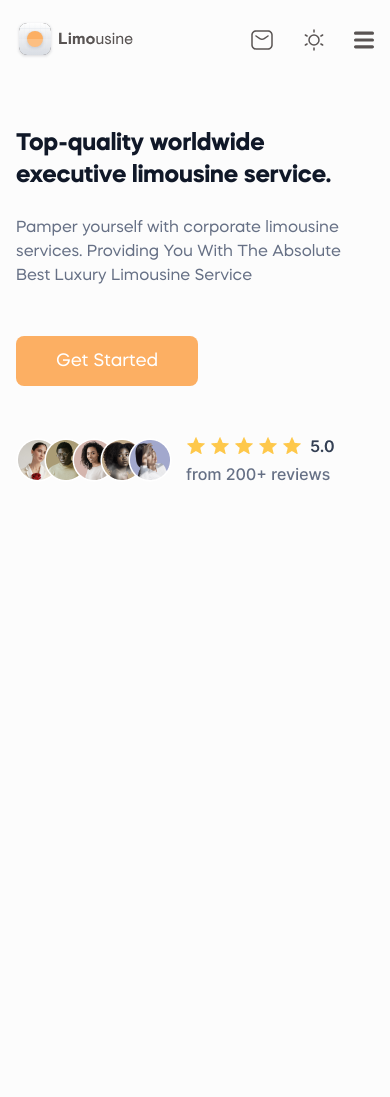
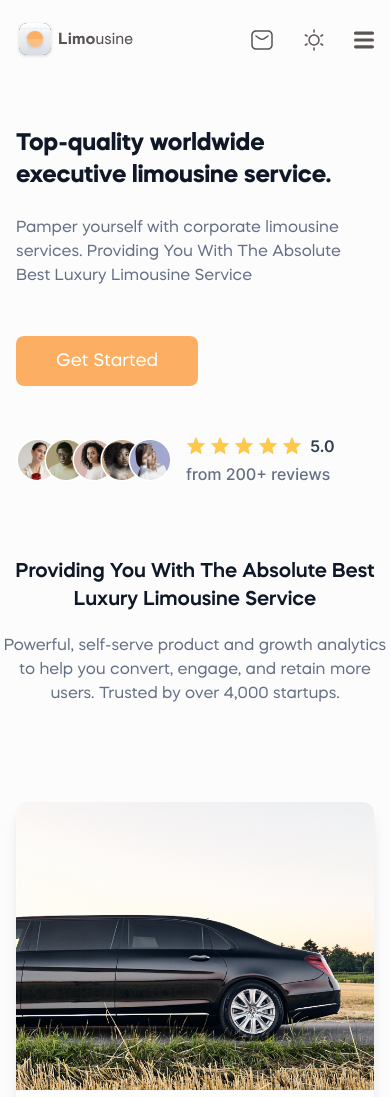
Before and after one commit to mistyjack/temp-limo, a Next.js app: page / in a window 390 px wide. Shown: the top 1097 px of the page. Before the commit the page ends 844 px from the top, so only its background shows below. Built offline with nearby package versions, Linux system fonts and the light colour scheme.

Commit message:
Add section 2

```diff
--- a/components/home/Hero.tsx
+++ b/components/home/Hero.tsx
@@ -5,16 +5,17 @@ import { FC } from "react";
 
 const Hero: FC = () => {
   return (
-    <div className="relative max-w-screen-2xl mx-auto overflow-x-clip">
+    <section id="hero">
+      <div className="relative max-w-screen-2xl mx-auto overflow-x-clip mt-12 xl:mt-16">
         <div className="custom-container flex gap-4 justify-between items-center">
-        <div className={`${styles.hero_text_content} mt-12 md:mt-0`}>
+          <div className={`${styles.hero_text_content}`}>
             <h1 className="h1">
               Top-quality worldwide executive limousine service.
             </h1>
-          <h2 className="max-w-480 text-txt-sec dark:text-txt-sec-dm text-base sm:text-xl mb-12">
+            <p className="max-w-480 text-sec text-base sm:text-xl mb-12">
               Pamper yourself with corporate limousine services. Providing You
               With The Absolute Best Luxury Limousine Service
-          </h2>
+            </p>
             <Link href="/sign-up">
               <button className="btn btn-xl btn-primary font-medium text-lg leading-none">
                 Get Started
@@ -49,6 +50,7 @@ const Hero: FC = () => {
           </div>
         </div>
       </div>
+    </section>
   );
 };
 
--- /dev/null
+++ b/components/home/Section2.tsx
@@ -0,0 +1,102 @@
+import FeaturedEmailIcon from "@components/icon/FeaturedEmail";
+import Image from "next/image";
+import { FC, ReactNode } from "react";
+
+const data: IPictureTextGrid[] = [
+  {
+    title: "Share team inboxes",
+    content:
+      "Whether you have a team of 2 or 200, our shared team inboxes keep everyone on the same page and in the loop. Leverage automation to move fast, while always giving customers a human, helpful experience.",
+    image: "/picture-1.png",
+    icon: <FeaturedEmailIcon />,
+  },
+  {
+    title: "Share team inboxes",
+    content:
+      "Whether you have a team of 2 or 200, our shared team inboxes keep everyone on the same page and in the loop. Leverage automation to move fast, while always giving customers a human, helpful experience.",
+    image: "/picture-2.png",
+    icon: <FeaturedEmailIcon />,
+    reverse: true,
+  },
+];
+
+const Section2: FC = () => {
+  return (
+    <section id="section-2" className="pt-16 md:pt-48 pb-24">
+      <div className="custom-container-no-p">
+        <div className="max-w-768 mx-auto text-center mb-24">
+          <h2 className="text-xl md:text-4xl md:leading-54 font-semibold mb-5">
+            Providing You With The Absolute Best Luxury Limousine Service
+          </h2>
+          <p className="text-sec text-base sm:text-xl">
+            Powerful, self-serve product and growth analytics to help you
+            convert, engage, and retain more users. Trusted by over 4,000
+            startups.
+          </p>
+        </div>
+
+        {data.map((item, index) => (
+          <div
+            key={`${item.title}-${index}`}
+            className={`px-4 md:px-0 text-center md:text-left ${data.length - 1 !== index ? "mb-20" : ""}`}
+          >
+            <PictureTextGrid
+              title={item.title}
+              content={item.content}
+              image={item.image}
+              icon={item.icon}
+              reverse={item.reverse}
+            />
+          </div>
+        ))}
+      </div>
+    </section>
+  );
+};
+
+export default Section2;
+
+interface IPictureTextGrid {
+  image: string;
+  icon: ReactNode;
+  title: string;
+  content: string;
+  reverse?: boolean;
+}
+
+const PictureTextGrid: FC<IPictureTextGrid> = ({
+  image,
+  icon,
+  title,
+  content,
+  reverse = false,
+}) => {
+  return (
+    <div
+      className={`shadow-lg rounded-xl overflow-hidden md:shadow-none md:flex md:items-center md:gap-12 lg:gap-20 ${
+        reverse ? "md:flex-row-reverse" : ""
+      }`}
+    >
+      <div
+        className={`md:w-1/2 h-72 sm:h-543 relative ${
+          reverse ? "md:rounded-l-3xl" : "md:rounded-r-3xl"
+        } overflow-hidden`}
+      >
+        <Image
+          className="transition-all duration-700 hover:scale-125"
+          src={image}
+          alt="Limo"
+          layout="fill"
+          objectFit="cover"
+        />
+      </div>
+      <div className={`md:w-1/2 p-4 ${reverse ? "md:pl-12 lg:pl-20" : ""}`}>
+        {icon}
+        <h3 className="text-3xl font-semibold mt-2 md:mt-6 mb-4 text-pry leading-50">
+          {title}
+        </h3>
+        <div className="text-lg text-sec max-w-560 mx-auto md:mx-0">{content}</div>
+      </div>
+    </div>
+  );
+};
--- /dev/null
+++ b/components/icon/FeaturedEmail.tsx
@@ -0,0 +1,34 @@
+import { FC } from "react";
+
+const FeaturedEmailIcon: FC = () => {
+  return (
+    <svg
+      className="mx-auto md:mx-0"
+      width="56"
+      height="57"
+      viewBox="0 0 56 57"
+      fill="none"
+      xmlns="http://www.w3.org/2000/svg"
+    >
+      <rect x="4" y="4.5" width="48" height="48" rx="24" fill="#FFF5EB" />
+      <path
+        d="M38 22.5C38 21.4 37.1 20.5 36 20.5H20C18.9 20.5 18 21.4 18 22.5M38 22.5V34.5C38 35.6 37.1 36.5 36 36.5H20C18.9 36.5 18 35.6 18 34.5V22.5M38 22.5L28 29.5L18 22.5"
+        stroke="#FCAF63"
+        stroke-width="2"
+        stroke-linecap="round"
+        stroke-linejoin="round"
+      />
+      <rect
+        x="4"
+        y="4.5"
+        width="48"
+        height="48"
+        rx="24"
+        stroke="#FFFAF5"
+        stroke-width="8"
+      />
+    </svg>
+  );
+};
+
+export default FeaturedEmailIcon;
--- a/pages/index.tsx
+++ b/pages/index.tsx
@@ -1,4 +1,5 @@
 import Hero from "@components/home/Hero";
+import Section2 from "@components/home/Section2";
 import type { NextPage } from "next";
 import Head from "next/head";
 
@@ -12,6 +13,7 @@ const Home: NextPage = () => {
 
       <main>
         <Hero />
+        <Section2 />
       </main>
     </div>
   );
--- a/styles/_typography.css
+++ b/styles/_typography.css
@@ -30,7 +30,6 @@
   font-display: swap;
 }
 
-
 @font-face {
   font-family: "Visuelt Pro";
   src: url("/fonts/VisueltPro/VisueltPro-Bold.ttf");
@@ -55,6 +54,14 @@
   font-display: swap;
 }
 
+.text-pry {
+  @apply text-txt-pry dark:text-txt-pry-dm;
+}
+
+.text-sec {
+  @apply text-txt-sec dark:text-txt-sec-dm;
+}
+
 .h1 {
-  @apply text-2xl md:text-3xl lg:text-5xl xl:text-6xl text-txt-pry dark:text-txt-pry-dm font-bold xl:leading-74 mb-6;
+  @apply text-2xl md:text-3xl lg:text-5xl xl:text-6xl text-pry font-bold xl:leading-74 mb-6;
 }
--- a/styles/globals.css
+++ b/styles/globals.css
@@ -25,3 +25,7 @@ a {
 .custom-container {
   @apply container max-w-screen-xl mx-auto px-4 xl:px-6;
 }
+
+.custom-container-no-p {
+  @apply container max-w-screen-xl mx-auto;
+}
--- a/tailwind.config.js
+++ b/tailwind.config.js
@@ -33,13 +33,19 @@ module.exports = {
         adaptive: "#595453",
       },
       lineHeight: {
+        50: "3.125rem",
+        54: "3.375rem",
         60: "3.75rem",
         74: "4.625rem",
       },
       maxWidth: {
         480: "30rem",
+        560: "35rem",
+        768: "48.2rem"
       },
       spacing: {
+        56: "3.5rem",
+        543: "33.9375rem",
         640: "40rem",
       },
     },
```
Also changed, not shown: public/picture-1.png (added), public/picture-2.png (added). Lines whose indentation alone changed are shown as unchanged.
